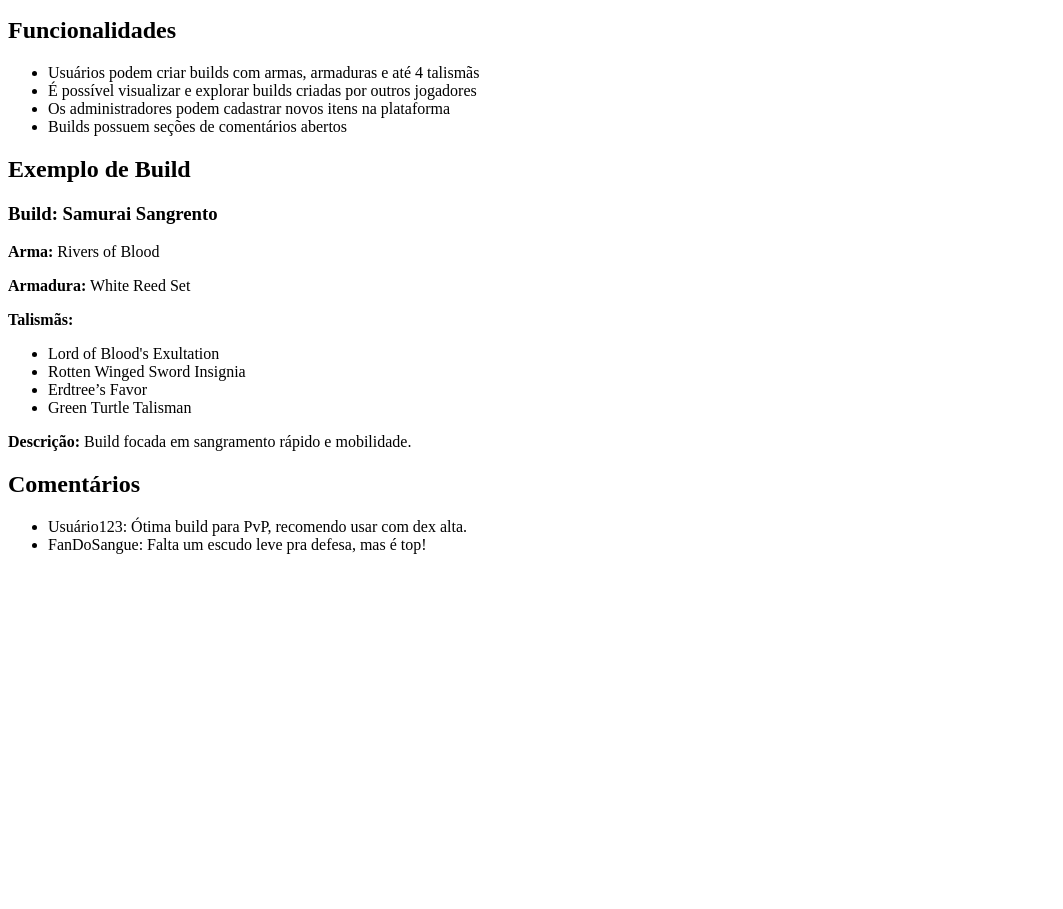
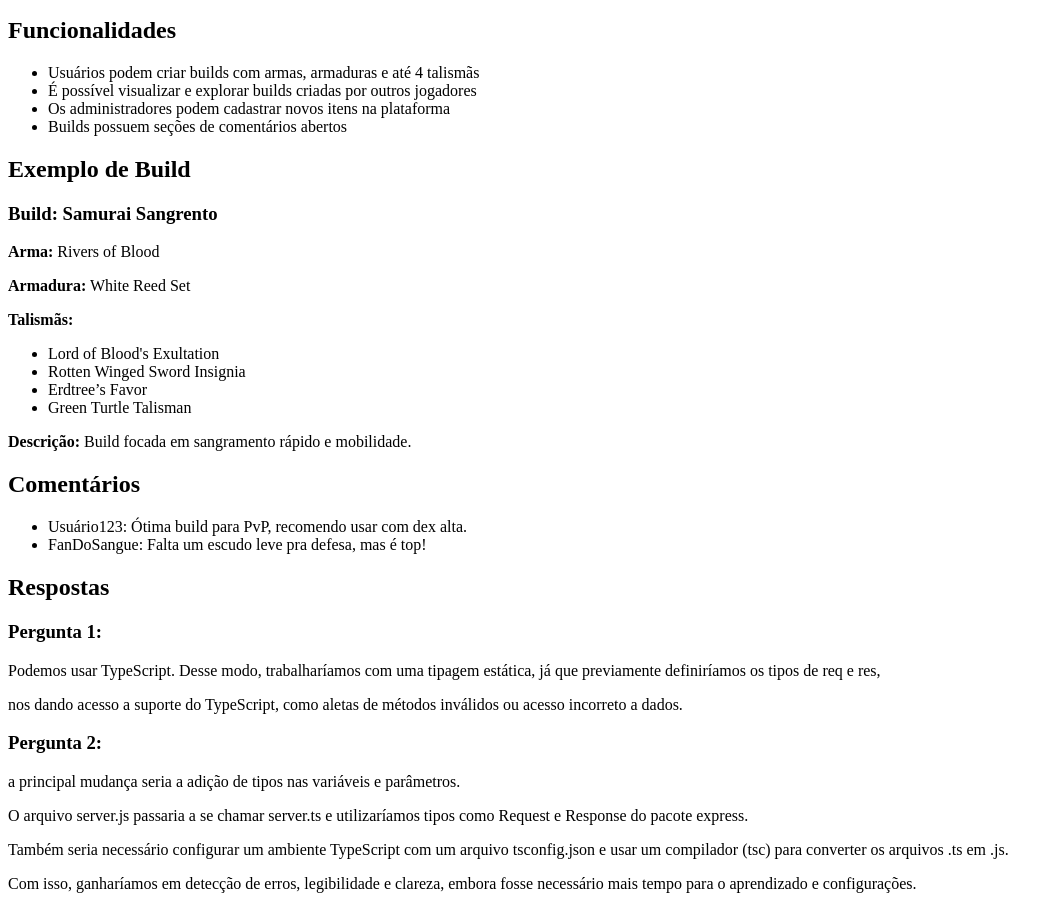
Before and after one commit to wanderhank/FoulTarnished, a website: page public/index.html in a window 1280 px wide. Shown: the part 101-1010 px from the top of the page, without its empty margins (0-1063 px from the left). Before the commit the page ends 800 px from the top, so only its background shows below. Drawn offline with Linux system fonts and the light colour scheme.

Commit message:
adicionando as respostas do miniteste

```diff
--- a/public/index.html
+++ b/public/index.html
@@ -34,5 +34,15 @@
     <li>Usuário123: Ótima build para PvP, recomendo usar com dex alta.</li>
     <li>FanDoSangue: Falta um escudo leve pra defesa, mas é top!</li>
 </ul>
+<h2>Respostas</h2>
+<h3>Pergunta 1:</h3>
+<p>Podemos usar TypeScript. Desse modo, trabalharíamos com uma tipagem estática, já que previamente definiríamos os tipos de req e res,</p>
+<p>nos dando acesso a suporte do TypeScript, como aletas de métodos inválidos ou acesso incorreto a dados.</p>
+
+<h3>Pergunta 2:</h3>
+<p> a principal mudança seria a adição de tipos nas variáveis e parâmetros. </p>
+<p>O arquivo server.js passaria a se chamar server.ts e utilizaríamos tipos como Request e Response do pacote express.</p>
+<p> Também seria necessário configurar um ambiente TypeScript com um arquivo tsconfig.json e usar um compilador (tsc) para converter os arquivos .ts em .js.</p>
+<p> Com isso, ganharíamos em detecção de erros, legibilidade e clareza, embora fosse necessário mais tempo para o aprendizado e configurações.</p>
 </body>
 </html>
```
